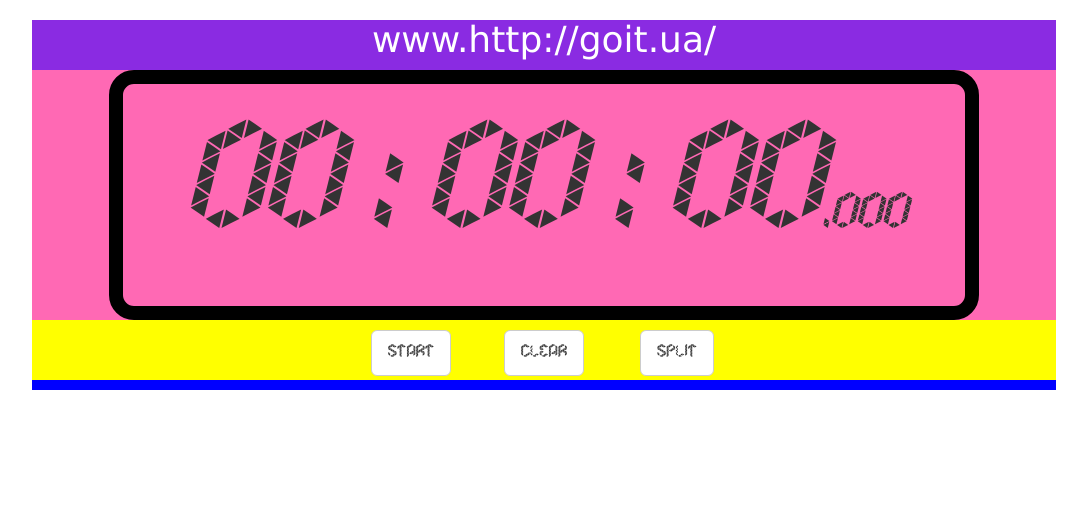
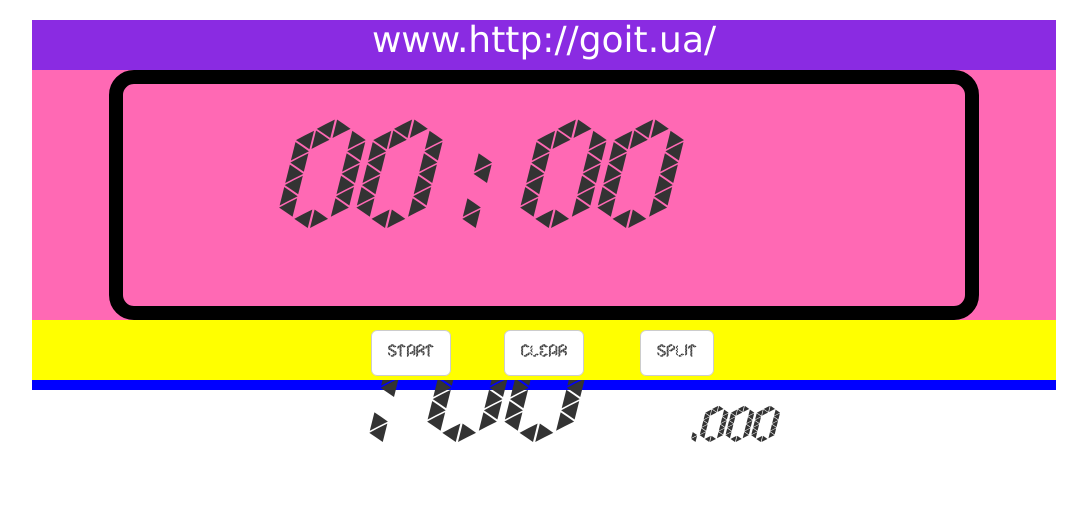
Before and after one commit to kolyan03/kolyan03.github.io, a plain HTML site: page GoIT/js/Homework5/index.html in a window 1280 px wide. Shown: the whole page, without its empty margins (96-1183 px from the left). Drawn offline with Linux system fonts and the light colour scheme.

Commit message:
Update style.css

```diff
--- a/GoIT/js/Homework5/css/style.css
+++ b/GoIT/js/Homework5/css/style.css
@@ -40,14 +40,19 @@ body {
 
 #indicate,
 #milliseconds {
-    font-family: Merkur;
     font-size: 150px;
     font-style: italic;
     display: inline-block;
 }
 
+#indicate {
+	width:50%;
+}
+
 #milliseconds {
     font-size: 50px;
+    width: 100px;
+    margin-right: 49px;
 }
 
 .control, #write-here {
```
